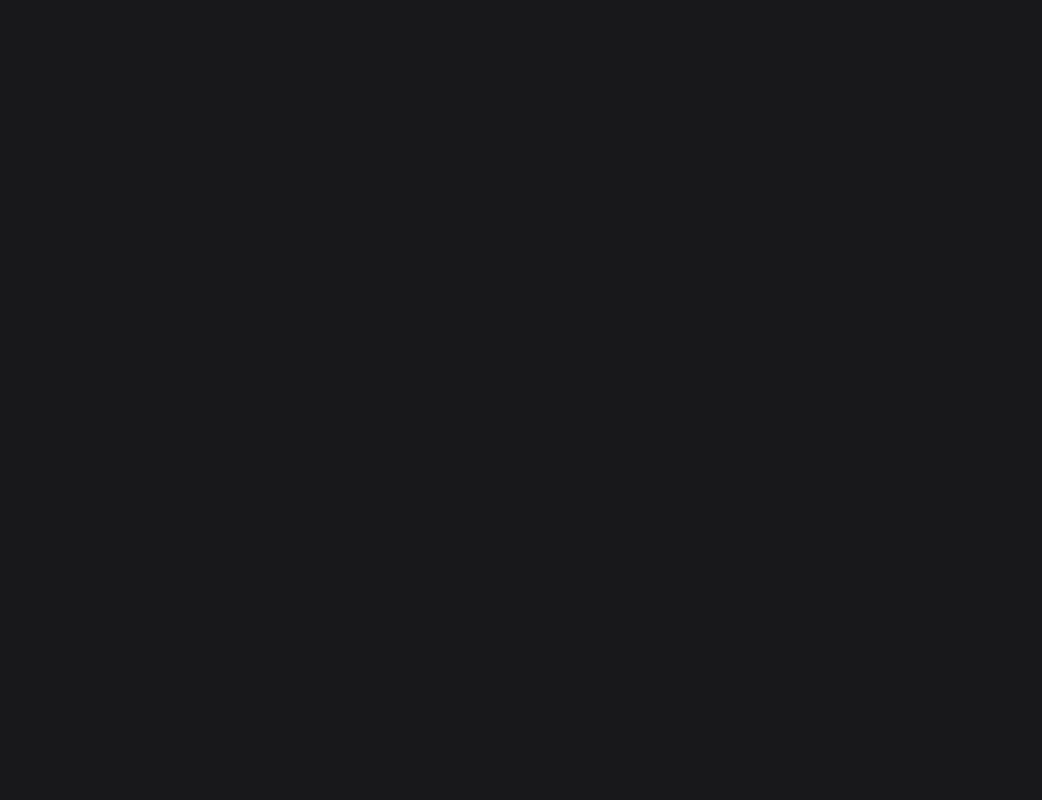
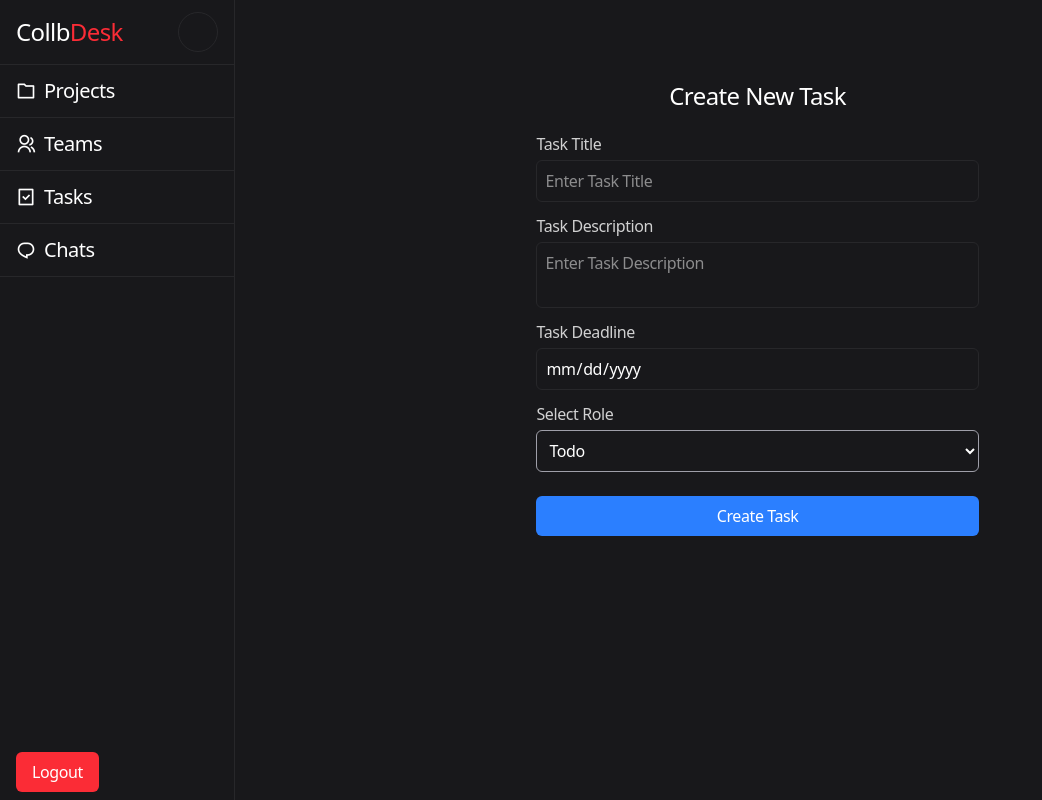
Before and after one commit to navneetnavneetnavneet/CollabDesk, a React (Vite) app in the folder Frontend/: page /create-new-task in a window 1280 px wide. Before the commit this address had no page. Shown: the whole page, without its empty margins (0-1042 px from the left). Built offline with nearby package versions, Linux system fonts and the light colour scheme.

Commit message:
create new task page is done

```diff
--- a/Frontend/src/components/layout/MobileNavbar.jsx
+++ b/Frontend/src/components/layout/MobileNavbar.jsx
@@ -10,7 +10,7 @@ const MobileNavbar = () => {
       <nav className="w-full px-4 py-2 flex flex-shrink-0 sm:hidden items-center justify-between border-b border-zinc-800 overflow-hidden">
         <div className="flex items-center gap-1">
           <i
-            onClick={() => setWidth(100)}
+            onClick={() => setWidth(50)}
             className="ri-menu-line text-xl cursor-pointer"
           ></i>
           <h1 className="text-[1.5rem] font-medium tracking-tight leading-none">
@@ -23,10 +23,11 @@ const MobileNavbar = () => {
         ></div>
       </nav>
       <aside
+        onClick={() => setWidth(0)}
         style={{ width: `${width}%` }}
         className={`${
           width === 0 ? "hidden" : "flex"
-        } flex sm:hidden flex-col duration-300 absolute top-0 left-0 h-full bg-zinc-900 z-10`}
+        } flex sm:hidden flex-col duration-300 border-r border-zinc-800 absolute top-0 left-0 h-full bg-zinc-900 z-10`}
       >
         <div className="w-full px-4 py-3 border-b border-zinc-800 flex items-center justify-between">
           <i className="ri-menu-line text-xl cursor-pointer"></i>
--- /dev/null
+++ b/Frontend/src/pages/CreateNewTask.jsx
@@ -0,0 +1,88 @@
+import React from "react";
+
+const CreateNewTask = () => {
+  return (
+    <div className="w-full h-full">
+      <div className="w-full md:w-2/3 lg:w-1/2 mx-auto px-4 sm:px-10 flex flex-col gap-5 pt-10 md:pt-20">
+        <h1 className="text-2xl font-medium tracking-tight text-center">
+          Create New Task
+        </h1>
+        <form className="w-full flex flex-col gap-3 tracking-tight">
+          <div className="flex flex-col gap-1">
+            <label className="text-base font-normal opacity-80" htmlFor="title">
+              Task Title
+            </label>
+            <input
+              id="title"
+              type="text"
+              placeholder="Enter Task Title"
+              className="w-full px-2 py-2 rounded-md outline-none border border-zinc-800"
+            />
+          </div>
+          <div className="flex flex-col gap-1">
+            <label
+              className="text-base font-normal opacity-80"
+              htmlFor="description"
+            >
+              Task Description
+            </label>
+            <textarea
+              id="description"
+              type="text"
+              placeholder="Enter Task Description"
+              className="w-full px-2 py-2 rounded-md resize-none outline-none border border-zinc-800"
+            ></textarea>
+          </div>
+          <div className="flex flex-col gap-1">
+            <label
+              className="text-base font-normal opacity-80"
+              htmlFor="deadline"
+            >
+              Task Deadline
+            </label>
+            <input
+              id="deadline"
+              type="date"
+              placeholder="Enter Project deadline"
+              className="w-full px-2 py-2 rounded-md outline-none border border-zinc-800"
+            />
+          </div>
+          <div className="flex flex-col gap-1">
+            <label
+              className="text-base font-normal opacity-80"
+              id="role"
+              htmlFor="firstName"
+            >
+              Select Role
+            </label>
+            <select className="w-full px-2 py-2 rounded-md outline-none border border-zinc-400">
+              <option
+                value="todo"
+                className="text-base font-normal opacity-80 text-black tracking-tight"
+              >
+                Todo
+              </option>
+              <option
+                value="in-progress"
+                className="text-base font-normal opacity-80 text-black tracking-tight"
+              >
+                In-Progress
+              </option>
+              <option
+                value="done"
+                className="text-base font-normal opacity-80 text-black tracking-tight"
+              >
+                Done
+              </option>
+            </select>
+          </div>
+          <button className="w-full mt-3 px-4 py-2 rounded-md bg-blue-500 hover:bg-blue-600 duration-300 cursor-pointer">
+            Create Task
+          </button>
+        </form>
+      </div>
+    </div>
+  );
+};
+
+export default CreateNewTask;
--- a/Frontend/src/routes/MainRoutes.jsx
+++ b/Frontend/src/routes/MainRoutes.jsx
@@ -8,6 +8,7 @@ import Projects from "../pages/Projects";
 import Teams from "../pages/Teams";
 import Tasks from "../pages/Tasks";
 import CreateNewProject from "../pages/CreateNewProject";
+import CreateNewTask from "../pages/CreateNewTask";
 import Profile from "../pages/Profile";
 import EditProfile from "../pages/EditProfile";
 
@@ -23,6 +24,7 @@ const MainRoutes = () => {
         <Route path="/teams" element={<Teams />} />
         <Route path="/tasks" element={<Tasks />} />
         <Route path="/create-new-project" element={<CreateNewProject />} />
+        <Route path="/create-new-task" element={<CreateNewTask />} />
         <Route path="/profile" element={<Profile />} />
         <Route path="/edit-profile" element={<EditProfile />} />
       </Route>
```
